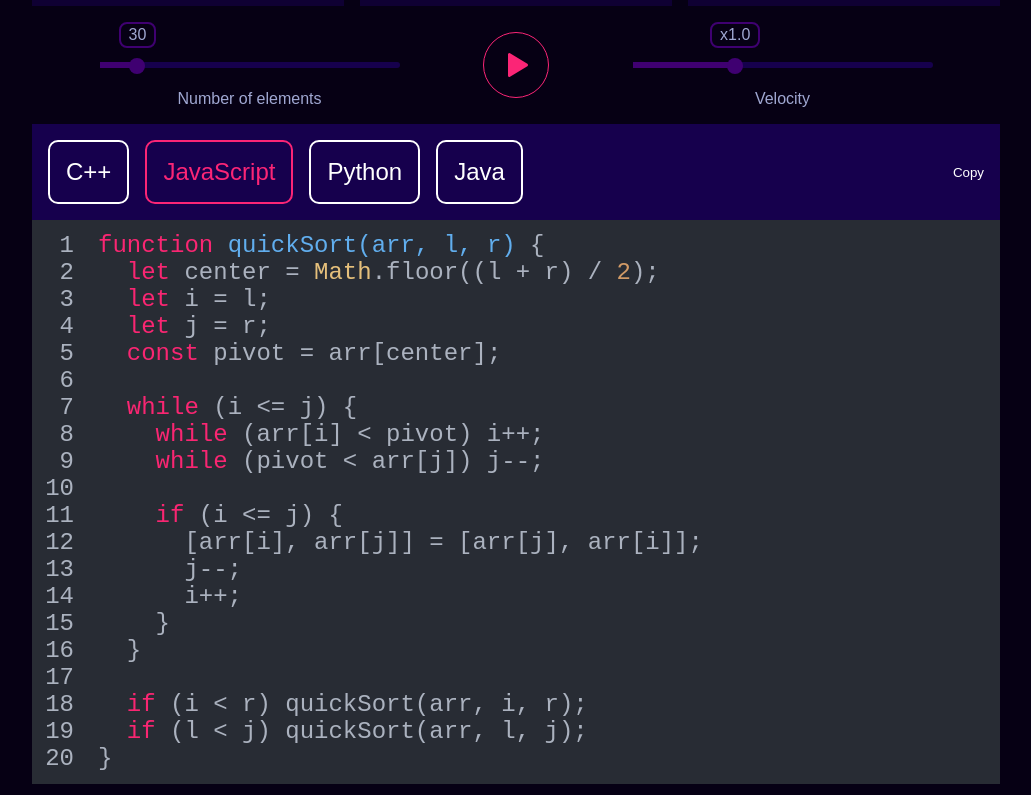
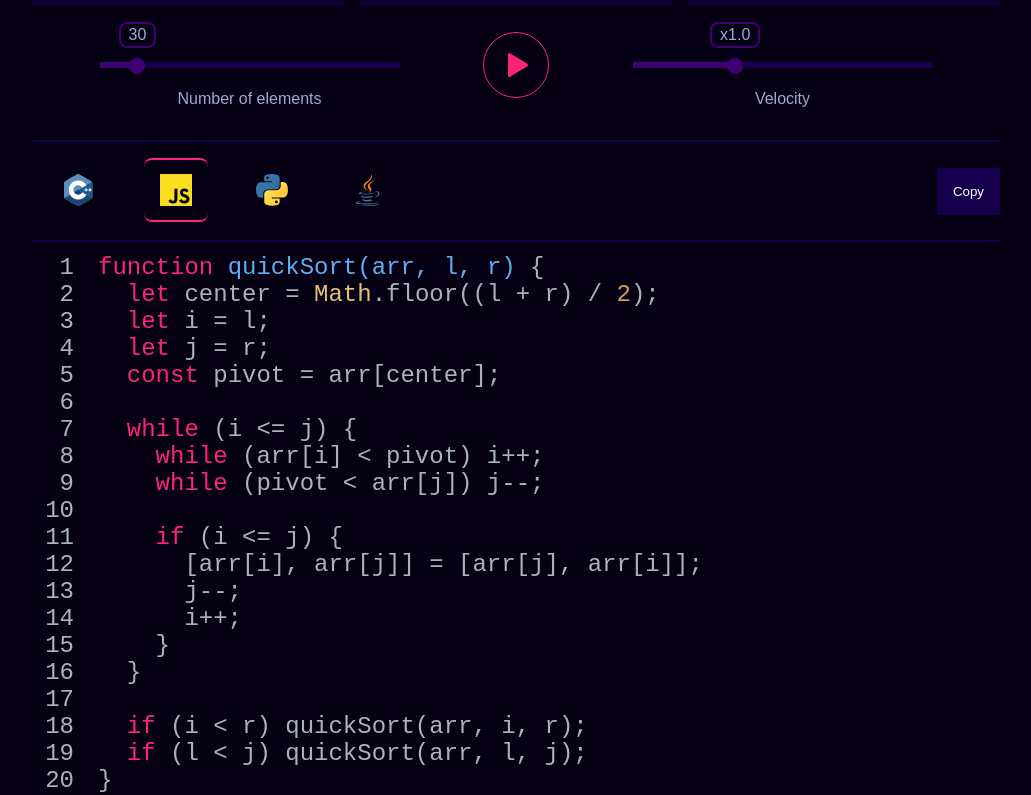
Before and after one commit to Eckry/Sorted-Symphony, a React (Vite) app: page / in a window 1280 px wide. Shown: the part 865-1660 px from the top of the page, without its empty margins (124-1155 px from the left). Built offline with nearby package versions, Linux system fonts and the light colour scheme; a web font is replaced by a local one.

Commit message:
add styles to icons in code component

```diff
--- a/src/components/Code.tsx
+++ b/src/components/Code.tsx
@@ -5,6 +5,7 @@ import { useState } from "react";
 import { useSelected } from "../hooks/useSelected";
 import { Language } from "../types";
 import { languages } from "../consts";
+import { CppIcon, JavaIcon, JavaScriptIcon, PythonIcon } from "../icons";
 
 export const Code = () => {
   const [languageSelected, setLanguageSelected] = useState<Language>(
@@ -28,6 +29,17 @@ export const Code = () => {
     }, 1000);
   };
 
+  const customStyle = {
+    backgroundColor: "transparent",
+  };
+
+  const Icons = {
+    "C++": <CppIcon />,
+    JavaScript: <JavaScriptIcon />,
+    Python: <PythonIcon />,
+    Java: <JavaIcon />,
+  };
+
   return (
     <section className="code-container">
       <header className="code-header">
@@ -39,7 +51,7 @@ export const Code = () => {
                 key={idx}
                 onClick={() => changeLanguage(val)}
               >
-                {key}
+                {Icons[key]}
               </li>
             );
           })}
@@ -52,6 +64,7 @@ export const Code = () => {
         showLineNumbers
         language={languageSelected.toLowerCase()}
         style={atomOneDarkReasonable}
+        customStyle={customStyle}
       >
         {code[languageSelected]}
       </SyntaxHighlighter>
--- a/src/components/styles/Code.css
+++ b/src/components/styles/Code.css
@@ -1,8 +1,10 @@
 .code-header {
   display: flex;
-  background-color: var(--secondary-color);
   justify-content: space-between;
   align-items: center;
+  margin-top: 16px;
+  border-top: 2px solid var(--secondary-color);
+  border-bottom: 2px solid var(--secondary-color);
 }
 
 .code-container {
@@ -13,7 +15,7 @@
 .codes-container {
   display: flex;
   list-style: none;
-  gap: 1rem;
+  gap: 32px;
   padding: 1rem;
 }
 
@@ -27,13 +29,53 @@
 
 .code,
 .code-selected {
+  position: relative;
   cursor: pointer;
-  border: 2px solid white;
-  border-radius: 10px;
+  display: grid;
+  place-content: center;
   padding: 1rem;
+  border-bottom: 2px solid transparent;
+}
+
+.code:hover::before {
+  content: "";
+  position: absolute;
+  bottom: 0;
+  left: 50%;
+  transform: translateX(-50%);
+  width: 100%;
+  height: 100%;
+  background-color: transparent;
+  animation: appear ease-in-out 0.2s;
+  border-radius: 8px;
+  border-top: 2px solid var(--tertiary-color);
+  border-bottom: 2px solid var(--tertiary-color);
 }
 
 .code-selected {
-  border-color: var(--highlight-color);
   color: var(--highlight-color);
 }
+
+.code-selected::before {
+  content: "";
+  position: absolute;
+  bottom: 0;
+  left: 50%;
+  transform: translateX(-50%);
+  width: 100%;
+  height: 100%;
+  background-color: transparent;
+  border-radius: 8px;
+  border-top: 2px solid var(--highlight-color);
+  border-bottom: 2px solid var(--highlight-color);
+}
+
+@keyframes appear {
+  0% {
+    width: 0;
+  }
+
+  100% {
+    width: 100;
+  }
+}
```
